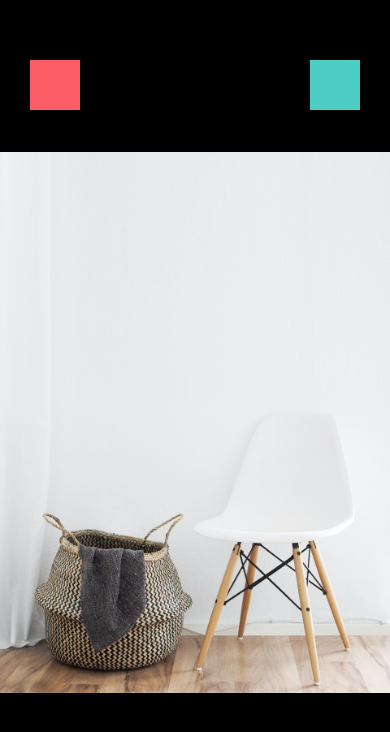
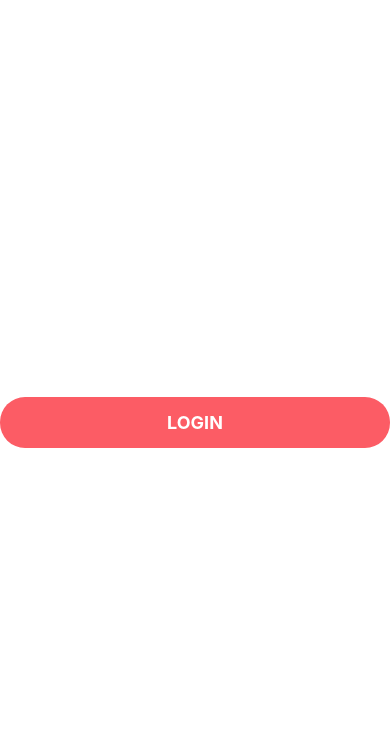
Before and after one commit to anggifergian/donewithit, a React Native app: screen / in a window 390 px wide. Shown: the top 732 px of the page. Built offline with nearby package versions, Linux system fonts and the light colour scheme.

Commit message:
Building the button component

```diff
--- a/App.js
+++ b/App.js
@@ -1,10 +1,13 @@
 import React from "react";
-import { StyleSheet, Text, View } from "react-native";
-import WelcomeScreen from "./app/screens/WelcomeScreen";
-import ViewImageScreen from "./app/screens/ViewImageScreen";
+import { StyleSheet, View } from "react-native";
+import AppButton from "./app/components/AppButton";
 
 export default function App() {
-  return <ViewImageScreen />;
+  return (
+    <View style={styles.container}>
+      <AppButton title="Login" onPress={() => console.log("Tapped...")} />
+    </View>
+  );
 }
 
 const styles = StyleSheet.create({
--- /dev/null
+++ b/app/components/AppButton.js
@@ -0,0 +1,30 @@
+import React from "react";
+import { Text, TouchableOpacity, StyleSheet } from "react-native";
+import colors from "../config/colors";
+
+function AppButton({ title, onPress }) {
+  return (
+    <TouchableOpacity onPress={onPress} style={styles.button}>
+      <Text style={styles.text}>{title}</Text>
+    </TouchableOpacity>
+  );
+}
+
+const styles = StyleSheet.create({
+  button: {
+    backgroundColor: colors.primary,
+    borderRadius: 25,
+    justifyContent: "center",
+    alignItems: "center",
+    padding: 15,
+    width: "100%",
+  },
+  text: {
+    color: "#fff",
+    fontSize: 18,
+    textTransform: "uppercase",
+    fontWeight: "bold",
+  },
+});
+
+export default AppButton;
--- a/app/config/colors.js
+++ b/app/config/colors.js
@@ -2,4 +2,5 @@
   primary: "#fc5c65",
   secondary: "#4ecdc4",
   black: "#000",
+  white: "#fff",
 };
```
